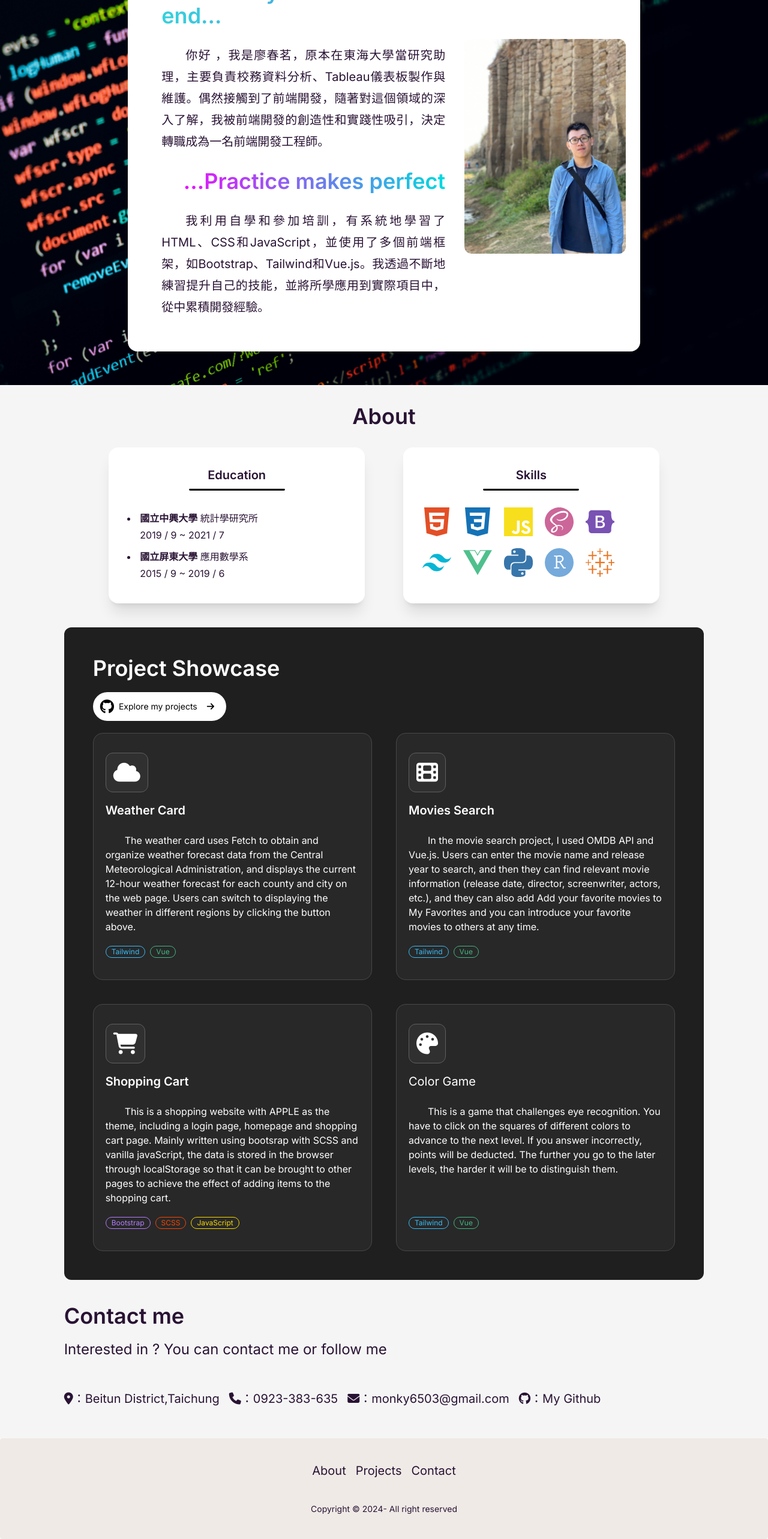
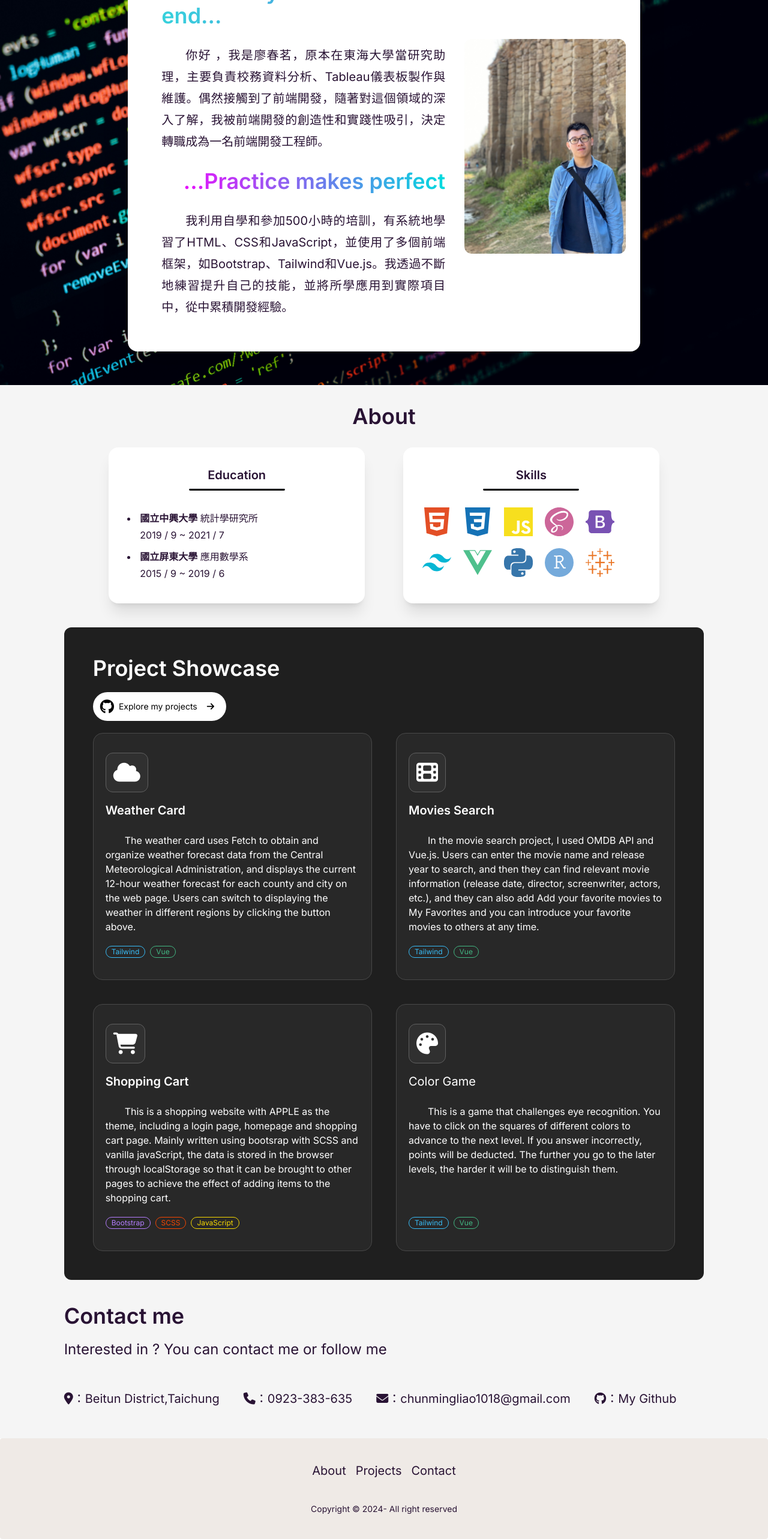
Before and after one commit to Liao-Chun-Ming/portfolio, a Vue app: page / in a window 1280 px wide. Shown: the part 222-2788 px from the top of the page at 60% size. Built offline with nearby package versions, Linux system fonts and the light colour scheme.

Commit message:
feat:update

```diff
--- a/src/components/ContactView.vue
+++ b/src/components/ContactView.vue
@@ -5,7 +5,7 @@
     <h2 class="text-4xl font-semibold text-start pt-10 pb-5">Contact me</h2>
     <h3 class="text-2xl pb-8">Interested in ? You can contact me or follow me</h3>
     <div
-      class="flex flex-col lg:flex-row items-start lg:items-center py-5 gap-4 text-lg sm:text-xl"
+      class="flex flex-col lg:flex-row flex-wrap items-start lg:items-center py-5 gap-5 lg:gap-10 text-lg sm:text-xl"
     >
       <div class="flex items-center justify-center">
         <i class="fa-solid fa-location-dot"></i>
@@ -17,7 +17,7 @@
       </div>
       <div class="flex items-center justify-center">
         <i class="fa-solid fa-envelope"></i>
-        <p>：monky6503@gmail.com</p>
+        <p>：chunmingliao1018@gmail.com</p>
       </div>
       <div class="flex items-center justify-center">
         <i class="fa-brands fa-github"></i>
--- a/src/components/HeaderView.vue
+++ b/src/components/HeaderView.vue
@@ -45,7 +45,7 @@ onMounted(() => {
             ref="paraTwo"
             class="text-base leading-9 sm:text-xl sm:leading-9 indent-10 text-justify tracking-normal"
           >
-            我利用自學和參加培訓，有系統地學習了HTML、CSS和JavaScript，並使用了多個前端框架，如Bootstrap、Tailwind和Vue.js。我透過不斷地練習提升自己的技能，並將所學應用到實際項目中，從中累積開發經驗。
+            我利用自學和參加500小時的培訓，有系統地學習了HTML、CSS和JavaScript，並使用了多個前端框架，如Bootstrap、Tailwind和Vue.js。我透過不斷地練習提升自己的技能，並將所學應用到實際項目中，從中累積開發經驗。
           </p>
         </div>
         <figure class="w-4/6 lg:w-2/5 xl:w-1/3 rounded-xl">
--- a/src/components/MainView.vue
+++ b/src/components/MainView.vue
@@ -42,7 +42,6 @@ export default {
   }
 }
 </script>
-
 <template>
   <main class="text-xl bg-[#f5f5f5]">
     <div class="w-5/6 m-auto py-8">
--- a/src/components/SwiperView.vue
+++ b/src/components/SwiperView.vue
@@ -1,4 +1,4 @@
-<script>
+<script setup>
 // Import Swiper Vue.js components
 import { Swiper, SwiperSlide } from 'swiper/vue'
 
@@ -11,29 +11,19 @@ import 'swiper/css/navigation'
 // import required modules
 import { Pagination, Navigation } from 'swiper/modules'
 
-export default {
-  components: {
-    Swiper,
-    SwiperSlide
-  },
-  setup() {
-    return {
-      modules: [Pagination, Navigation]
-    }
-  }
-}
+const modules = [Pagination, Navigation]
 </script>
 
 <template>
   <swiper
     :slidesPerView="3"
-    :spaceBetween="40"
+    :spaceBetween="50"
     :navigation="{
       prevEl: '.swiper-button-prev',
       nextEl: '.swiper-button-next'
     }"
     :modules="modules"
-    class="mySwiper w-full grid grid-cols-1 md:grid-cols-2 xl:grid-cols-4 justify-center gap-10 text-white"
+    class="mySwiper w-full flex justify-center gap-10 text-white"
   >
     <swiper-slide>
       <div
@@ -42,7 +32,7 @@ export default {
       >
         <div>
           <i
-            class="fa-solid fa-cloud p-3 text-2xl sm:text-4xl text-white bg-[#303030] border border-[#606060] rounded-xl"
+            class="fa-solid fa-cloud p-3 text-2xl sm:text-4xl bg-[#303030] border border-[#606060] rounded-xl"
           ></i>
           <a
             href="https://monky6503.github.io/weather-Vue-/"
@@ -66,7 +56,6 @@ export default {
     <swiper-slide
       ><div
         class="px-5 py-8 bg-[#282828] border border-[#484848] rounded-2xl flex flex-col justify-between"
-        data-aos="zoom-in"
       >
         <div>
           <i
@@ -94,7 +83,6 @@ export default {
     <swiper-slide
       ><div
         class="px-5 py-8 bg-[#282828] border border-[#484848] rounded-2xl flex flex-col justify-between"
-        data-aos="zoom-in"
       >
         <div>
           <i
@@ -123,7 +111,6 @@ export default {
     <swiper-slide>
       <div
         class="px-5 py-8 bg-[#282828] border border-[#484848] rounded-2xl flex flex-col justify-between"
-        data-aos="zoom-in"
       >
         <div>
           <i
@@ -148,19 +135,15 @@ export default {
         </div>
       </div>
     </swiper-slide>
-    <swiper-slide>Slide 5</swiper-slide>
-    <!-- <swiper-slide>Slide 6</swiper-slide> -->
+
     <div ref="prevButton" class="swiper-button-prev"></div>
     <div ref="nextButton" class="swiper-button-next"></div>
   </swiper>
 </template>
 <style>
-.mySwiper {
-  height: 100%;
-}
 .swiper {
   width: 100%;
-  height: 100%;
+  height: 484px;
   padding: 0 40px;
 }
 
@@ -168,7 +151,6 @@ export default {
   text-align: center;
   font-size: 18px;
   height: 100%;
-  /* Center slide text vertically */
   display: flex;
   justify-content: center;
   align-items: center;
```
